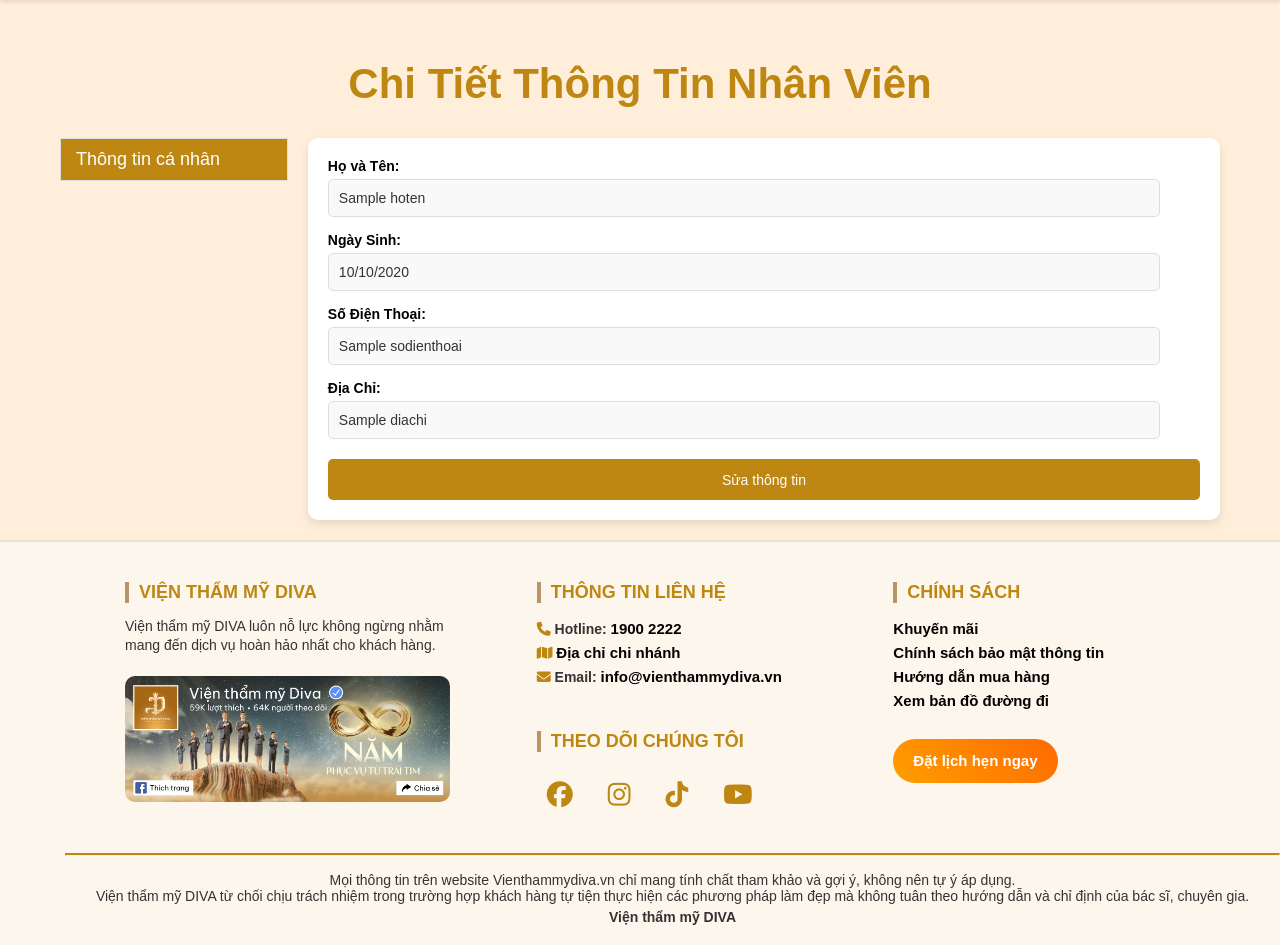
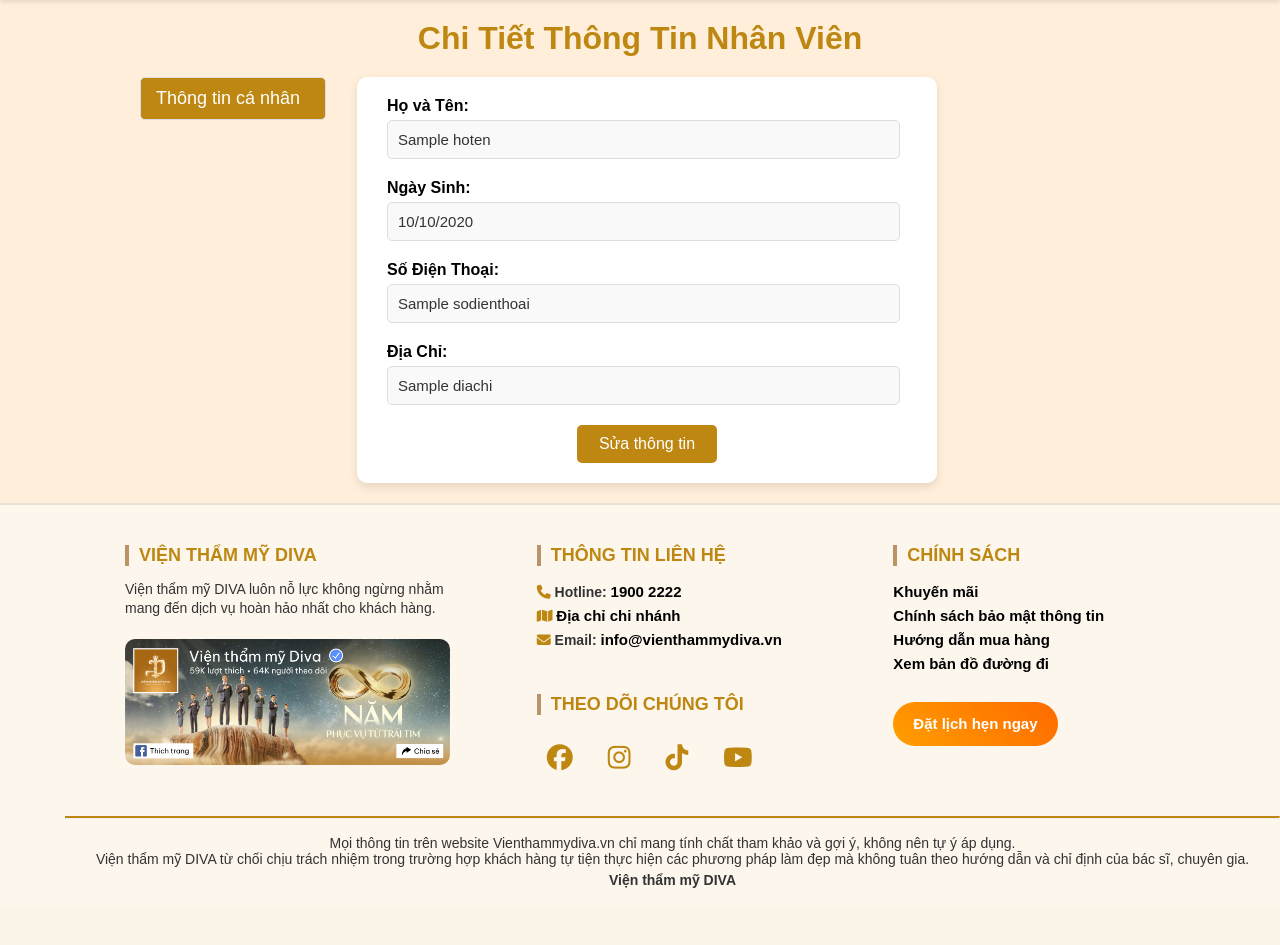
Before and after one commit to kiimduyenn/duannhom, a Django app: template DIVA/templates/quanlynhanvien/thongtinnhanvien.html in a window 1280 px wide. Shown: the part 75-1020 px from the top of the page. After the commit the page ends 963 px from the top, so only its background shows below. Run offline with Django 3.2, Linux system fonts and the light colour scheme; the template is opened without the code that fills it: most values are stand-ins (such as "Sample title", 1, 10 or a date in 2020).

Commit message:
qnhi update

```diff
--- a/DIVA/templates/quanlynhanvien/thongtinnhanvien.html
+++ b/DIVA/templates/quanlynhanvien/thongtinnhanvien.html
@@ -29,7 +29,11 @@
                     <label>Địa Chỉ:</label>
                     <input type="text" value="{{ profile.diachi }}" readonly>
                 </div>
-                <button class="save-button"><a href="/nhan-vien/{{profile.MaUser}}" style="color: white; text-decoration: none;">Sửa thông tin</a></button>
+                <button class="save-button" >
+                    <a href="/nhan-vien/{{profile.MaUser}}"
+                       style="color: white; text-decoration: none; font-size: 16px;">
+                        Sửa thông tin</a>
+                </button>
             </div>
         </div>
     </div>
@@ -40,13 +44,7 @@
         font-family: 'Arial', sans-serif;
         background-color: #ffeed9;
     }
-    h1 {
-        text-align: center;
-        color: #c08c19;
-        margin-bottom: 30px;
-        font-size: 4rem;
-        margin-top: 40px;
-    }
+
     .profile-container {
         max-width: 1200px;
         margin: 0 auto;
@@ -56,7 +54,7 @@
     .profile-header h1 {
         text-align: center;
         color: #BD8712;
-        font-size: 3rem;
+        font-size: 32px;
     }
 
     .profile-content {
@@ -71,15 +69,17 @@
 
     .tab-button {
         display: block;
-        width: 100%;
+        width: 80%;
         padding: 10px 15px;
         background-color: #f5f5f5;
         border: 1px solid #ddd;
+        border-radius: 5px;
         text-align: left;
         font-size: 18px;
         color: #333;
         cursor: pointer;
-        margin-bottom: 10px;
+        margin: 0 15px 10px 80px;
+
     }
 
     .tab-button.active {
@@ -88,11 +88,12 @@
     }
 
     .profile-details {
-        width: 80%;
+        width: 50%;
         background-color: white;
         padding: 20px;
         box-shadow: 0 4px 10px rgba(0, 0, 0, 0.1);
         border-radius: 10px;
+        margin-left: 45px;
     }
 
     .form-group {
@@ -102,17 +103,19 @@
     .form-group label {
         display: block;
         font-weight: bold;
-        margin-bottom: 5px;
+        margin: 0 10px 5px;
+        font-size: 16px;
     }
 
     .form-group input {
-        width: calc(100% - 40px);
+        width: 95%;
         padding: 10px;
-        font-size: 14px;
+        font-size: 15px;
         border: 1px solid #ddd;
         border-radius: 5px;
         background-color: #F9F9F9;
         color: #333;
+        margin: 0 10px 5px;
     }
 
     .edit-icon {
@@ -127,14 +130,13 @@
     .save-button {
         display: block;
         background-color: #BD8712;
-        color: white; /* Đổi màu chữ thành trắng */
+        color: white;
         padding: 10px 20px;
-        font-size: 18px;
         border: none;
         border-radius: 5px;
         cursor: pointer;
-        margin-top: 20px;
-        width: 100%;
+        margin: 0 auto;
+        width: 140px;
         text-align: center;
     }
 
```
Also changed, not shown: DIVA/templates/quanlykhachhang/thongtinkhachhang.html (+6 -3 lines).
